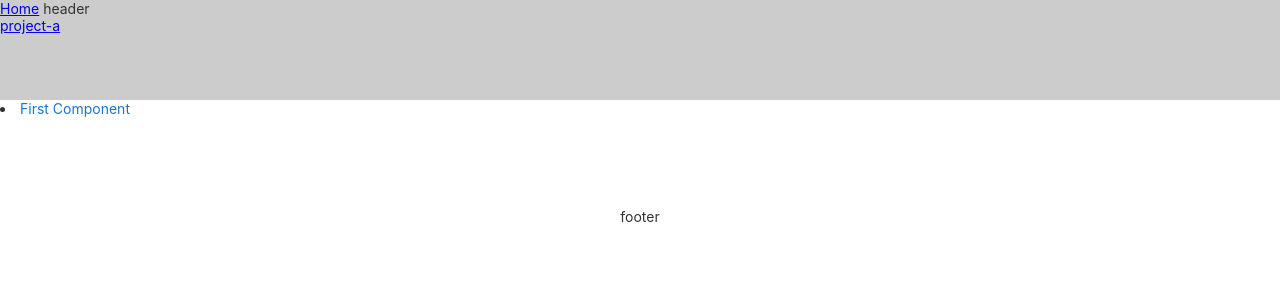
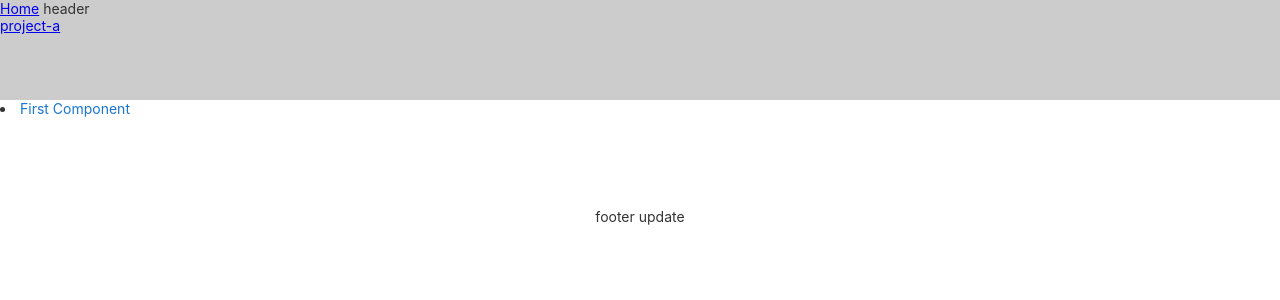
Before and after one commit to polychrom/play.polychrom.dev, an Angular app: page / in a window 1280 px wide. Shown: the top 300 px of the page. Built offline with nearby package versions, Linux system fonts and the light colour scheme.

Commit message:
changed text

```diff
--- a/src/app/app.component.html
+++ b/src/app/app.component.html
@@ -321,7 +321,7 @@
 
 
   <!-- Footer -->
-  <footer>footer
+  <footer>footer update
   </footer>
 
 
```
